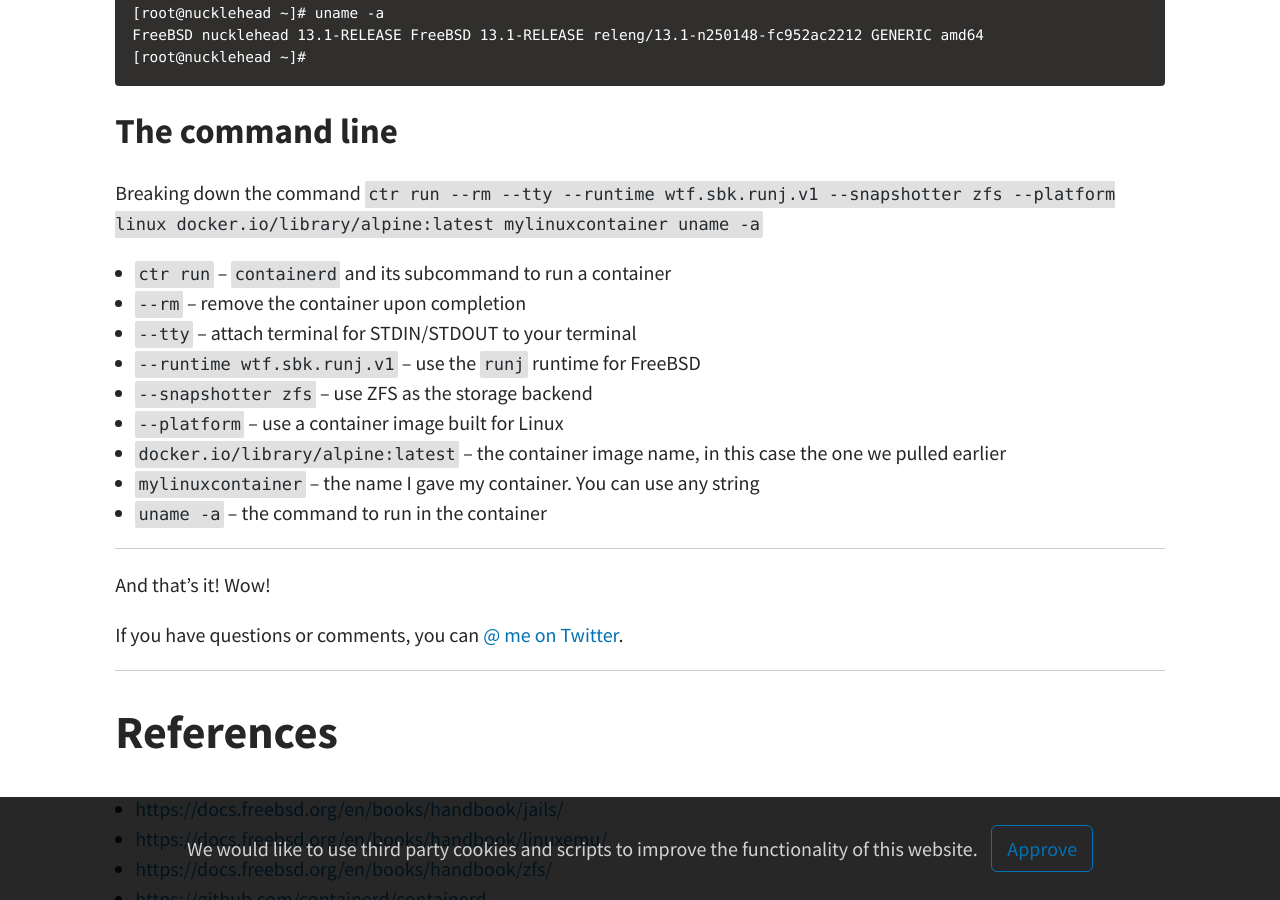
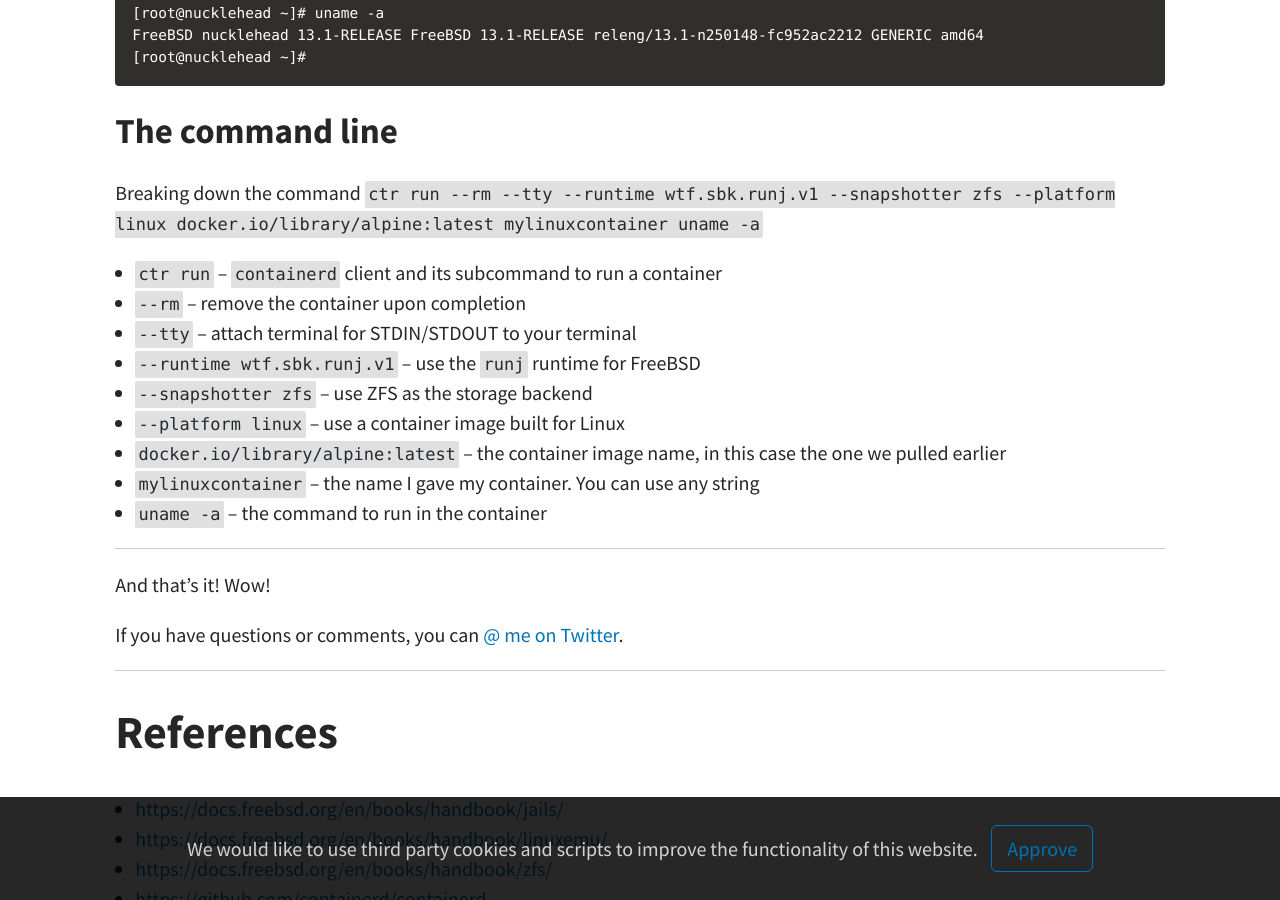
Before and after one commit to kbruner/productionwithscissors, a Jekyll site: the page built from _posts/2022-09-04-linux-containers-freebsd.md, in a window 1280 px wide and 900 px high, scrolled down 3325 px. Built offline with Jekyll 4.4.1, drawn with Linux system fonts in a browser that asks for light colours.

Commit message:
more nitpicks

```diff
--- a/_posts/2022-09-04-linux-containers-freebsd.md
+++ b/_posts/2022-09-04-linux-containers-freebsd.md
@@ -172,12 +172,12 @@
 
 Breaking down the command `ctr run --rm --tty --runtime wtf.sbk.runj.v1 --snapshotter zfs
 --platform linux docker.io/library/alpine:latest mylinuxcontainer uname -a`
-* `ctr run` -- `containerd` and its subcommand to run a container
+* `ctr run` -- `containerd` client and its subcommand to run a container
 * `--rm` -- remove the container upon completion
 * `--tty` -- attach terminal for STDIN/STDOUT to your terminal
 * `--runtime wtf.sbk.runj.v1` -- use the `runj` runtime for FreeBSD
 * `--snapshotter zfs` -- use ZFS as the storage backend
-* `--platform` -- use a container image built for Linux
+* `--platform linux` -- use a container image built for Linux
 * `docker.io/library/alpine:latest` -- the container image name, in this case
   the one we pulled earlier
 * `mylinuxcontainer` -- the name I gave my container. You can use any string
```
